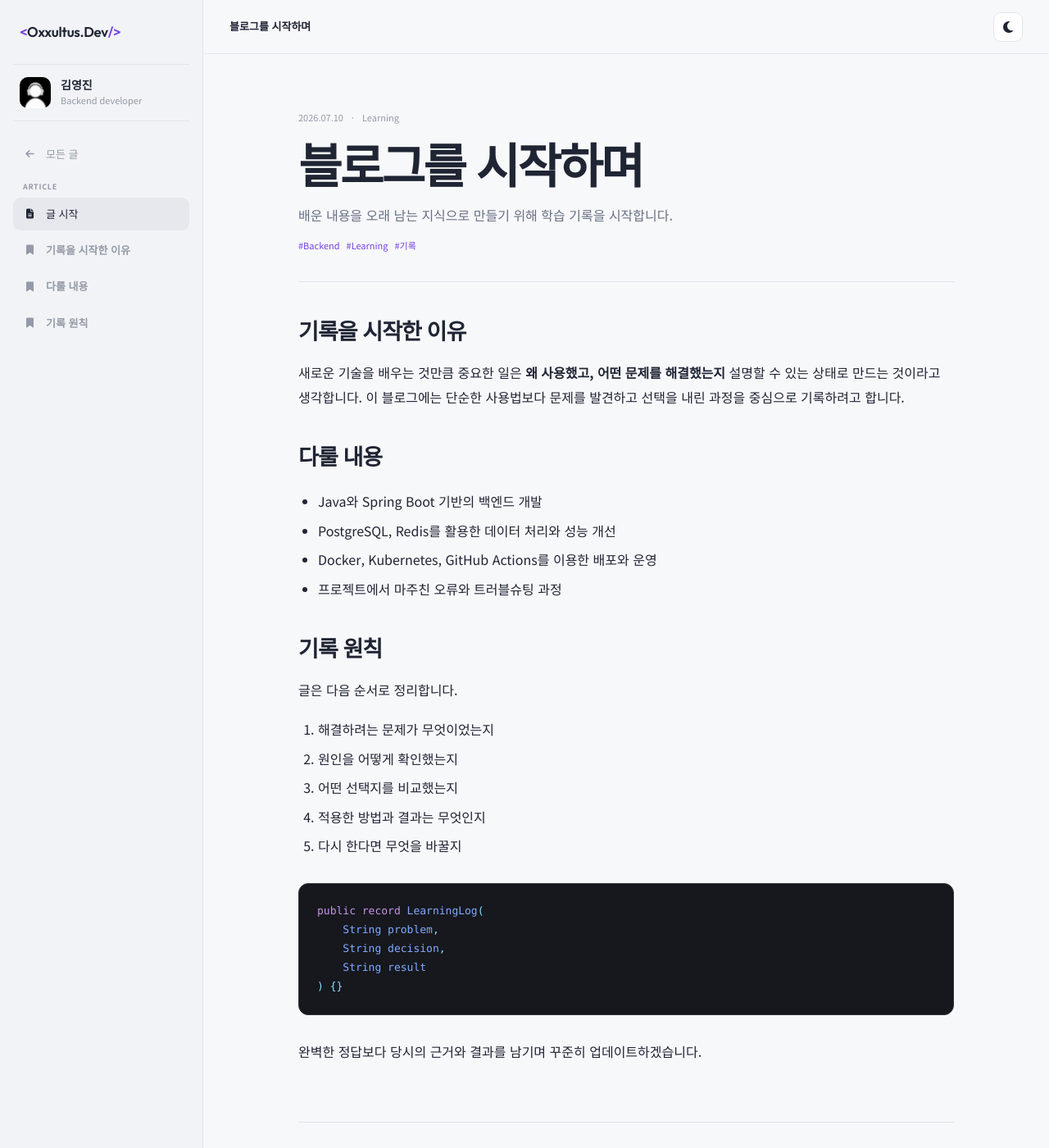
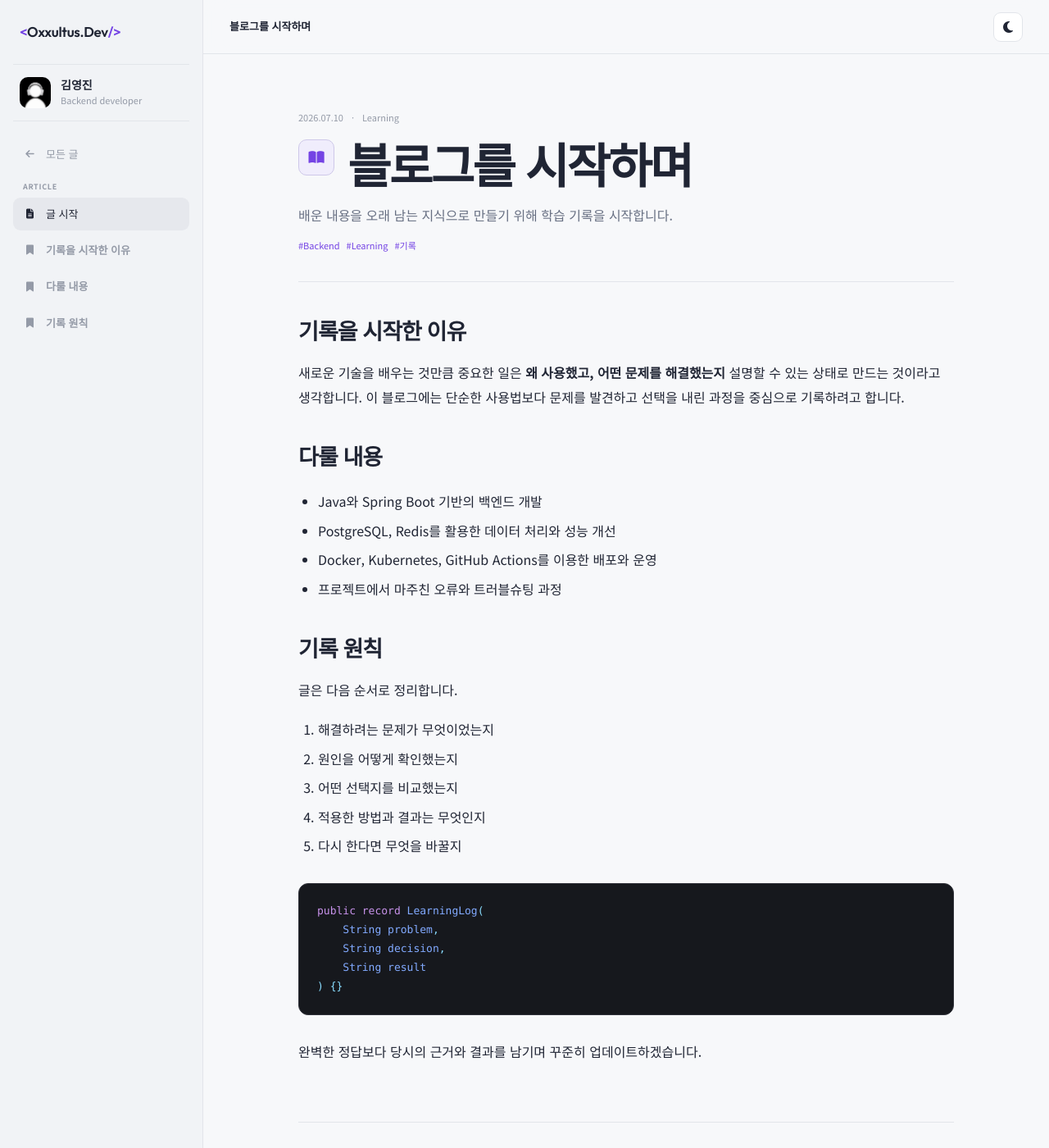
Before and after one commit to oxxultus/resume, a Jekyll site: the page built from _posts/2026-07-10-blog-start.md, in a window 1280 px wide and 1400 px high. Shown: the whole window at 82% size. Built offline with Jekyll 4.4.1, drawn with Linux system fonts in a browser that asks for light colours.

Commit message:
Add technology icons to blog posts

```diff
--- /dev/null
+++ b/_includes/post-tech-icon.html
@@ -0,0 +1,18 @@
+{% assign tech_icon = 'fa-book-open' %}
+{% assign tech_name = 'Learning' %}
+{% if include.tags contains 'Redis' %}
+  {% assign tech_icon = 'fa-layer-group' %}
+  {% assign tech_name = 'Redis' %}
+{% elsif include.tags contains 'JPA' %}
+  {% assign tech_icon = 'fa-database' %}
+  {% assign tech_name = 'JPA' %}
+{% elsif include.tags contains 'Spring MVC' %}
+  {% assign tech_icon = 'fa-route' %}
+  {% assign tech_name = 'Spring MVC' %}
+{% elsif include.tags contains 'Spring' %}
+  {% assign tech_icon = 'fa-leaf' %}
+  {% assign tech_name = 'Spring Framework' %}
+{% endif %}
+<span class="post-tech-icon" role="img" aria-label="{{ tech_name }}" title="{{ tech_name }}">
+  <i class="fas {{ tech_icon }}" aria-hidden="true"></i>
+</span>
--- a/_layouts/post.html
+++ b/_layouts/post.html
@@ -11,7 +11,7 @@
     <link rel="preconnect" href="https://fonts.gstatic.com" crossorigin>
     <link href="https://fonts.googleapis.com/css2?family=Noto+Sans+KR:wght@300;400;500;700;900&family=Outfit:wght@300;400;600;800&display=swap" rel="stylesheet">
     <link rel="stylesheet" href="https://cdnjs.cloudflare.com/ajax/libs/font-awesome/6.4.0/css/all.min.css">
-    <link rel="stylesheet" href="{{ '/blog.css?v=20260710-4' | relative_url }}">
+    <link rel="stylesheet" href="{{ '/blog.css?v=20260710-5' | relative_url }}">
 </head>
 <body>
     <aside class="blog-sidebar">
@@ -39,7 +39,10 @@
                     <time datetime="{{ page.date | date_to_xmlschema }}">{{ page.date | date: "%Y.%m.%d" }}</time>
                     {% if page.categories.size > 0 %}<span>{{ page.categories | first }}</span>{% endif %}
                 </div>
-                <h1>{{ page.title }}</h1>
+                <div class="article-title-row">
+                    {% include post-tech-icon.html tags=page.tags %}
+                    <h1>{{ page.title }}</h1>
+                </div>
                 {% if page.summary %}<p>{{ page.summary }}</p>{% endif %}
                 <div class="post-tags">{% for tag in page.tags %}<span>#{{ tag }}</span>{% endfor %}</div>
             </header>
--- a/blog.css
+++ b/blog.css
@@ -65,14 +65,18 @@ button { font: inherit; }
 .post-card-link { position: absolute; inset: 0; z-index: 1; }
 .post-meta { display: flex; gap: 10px; align-items: center; color: var(--faint); font-size: 11px; }
 .post-meta span::before { content: '·'; margin-right: 10px; }
-.post-card h2 { margin: 8px 0; font-size: 25px; letter-spacing: -.035em; }.post-card p { max-width: 720px; margin: 0; color: var(--muted); font-size: 14px; }
+.post-title-row { display: flex; align-items: center; gap: 12px; margin: 9px 0 8px; }
+.post-card h2 { margin: 0; font-size: 25px; letter-spacing: -.035em; }.post-card p { max-width: 720px; margin: 0; color: var(--muted); font-size: 14px; }
+.post-tech-icon { display: inline-grid; flex: 0 0 38px; width: 38px; height: 38px; place-items: center; border: 1px solid color-mix(in srgb, var(--accent) 18%, var(--line)); border-radius: 10px; background: var(--surface-soft); color: var(--accent); font-size: 15px; }
 .post-tags { display: flex; flex-wrap: wrap; gap: 8px; margin-top: 14px; color: var(--accent); font-size: 11px; }
 .post-read { display: inline-flex; align-items: center; gap: 7px; margin-top: 20px; font-size: 12px; font-weight: 650; }.post-read i { transition: transform .16s ease; }
 .post-card:hover .post-read i { transform: translateX(4px); }.post-card:hover h2 { color: var(--accent); }
 .empty-posts { padding: 45px 0; color: var(--muted); text-align: center; }
 .article { width: min(800px, calc(100% - 64px)); margin: 0 auto; padding: 68px 0 96px; }
 .article-header { padding-bottom: 34px; border-bottom: 1px solid var(--line); }
-.article-header h1 { margin: 12px 0 16px; font-size: clamp(38px, 5vw, 58px); line-height: 1.18; letter-spacing: -.045em; }
+.article-title-row { display: flex; align-items: flex-start; gap: 16px; margin: 12px 0 16px; }
+.article-title-row .post-tech-icon { flex-basis: 44px; width: 44px; height: 44px; margin-top: 5px; font-size: 17px; }
+.article-header h1 { margin: 0; font-size: clamp(38px, 5vw, 58px); line-height: 1.18; letter-spacing: -.045em; }
 .article-header > p { max-width: 680px; margin: 0; color: var(--muted); font-size: 16px; }
 .article-body { padding-top: 34px; font-size: 16px; line-height: 1.85; }
 .article-body h2 { margin: 32px 0 12px; font-size: 27px; letter-spacing: -.035em; scroll-margin-top: 86px; }.article-body h3 { margin: 20px 0 8px; font-size: 19px; scroll-margin-top: 86px; }
@@ -105,6 +109,8 @@ button { font: inherit; }
     .blog-content, .article { width: min(100% - 32px, 800px); padding-top: 55px; }
     .blog-hero { padding-bottom: 58px; }.blog-hero h1 { font-size: 40px; }
     .article-header h1 { font-size: 38px; }.article-body { font-size: 15px; }
+    .post-title-row { align-items: flex-start; }.post-tech-icon { flex-basis: 34px; width: 34px; height: 34px; border-radius: 9px; font-size: 13px; }
+    .article-title-row { gap: 12px; }.article-title-row .post-tech-icon { flex-basis: 38px; width: 38px; height: 38px; margin-top: 3px; font-size: 15px; }
 }
 @media (prefers-reduced-motion: reduce) { html { scroll-behavior: auto; } * { transition-duration: .01ms !important; } }
 
```
Also changed, not shown: blog/index.html (+5 -2 lines).
